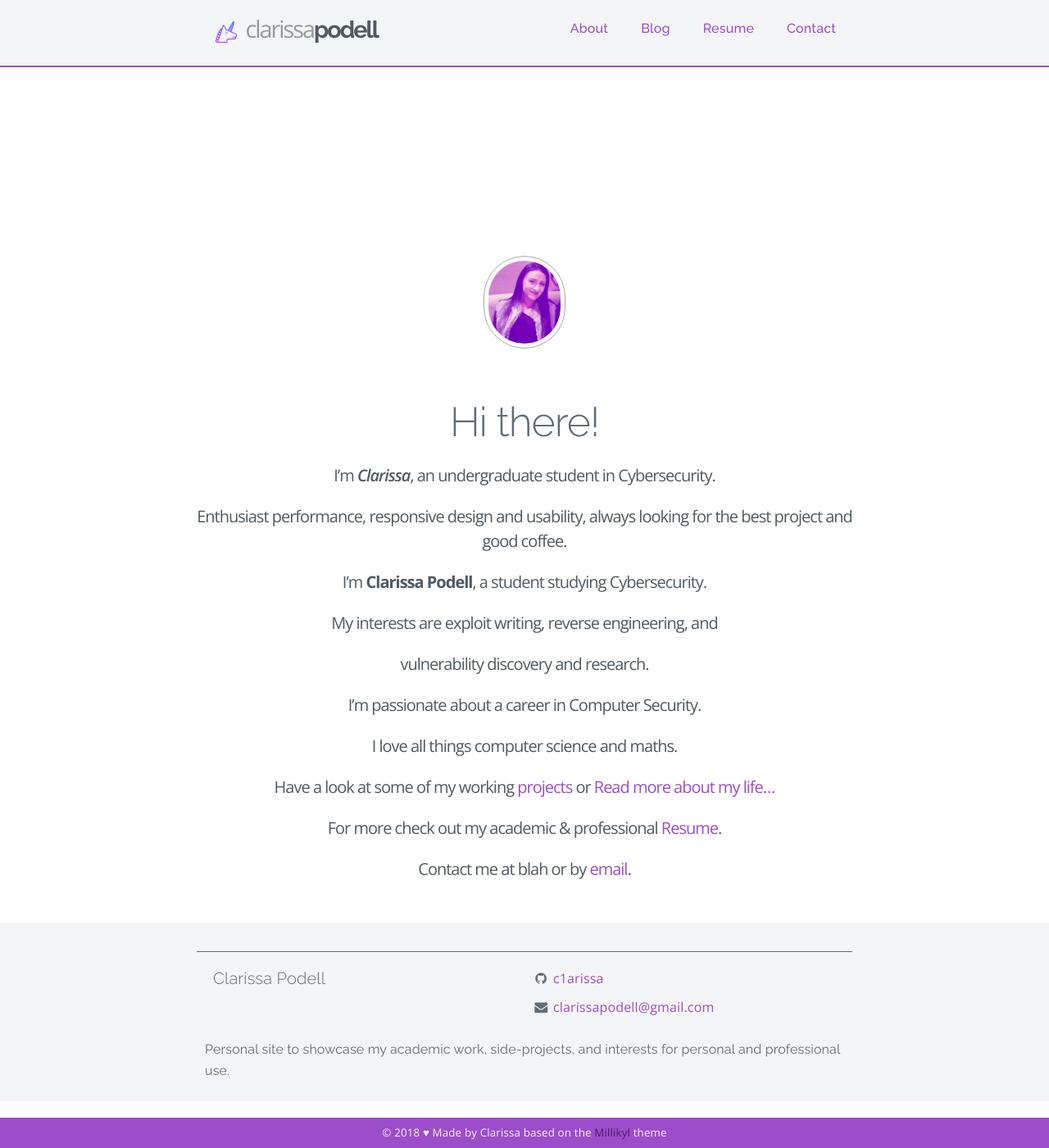
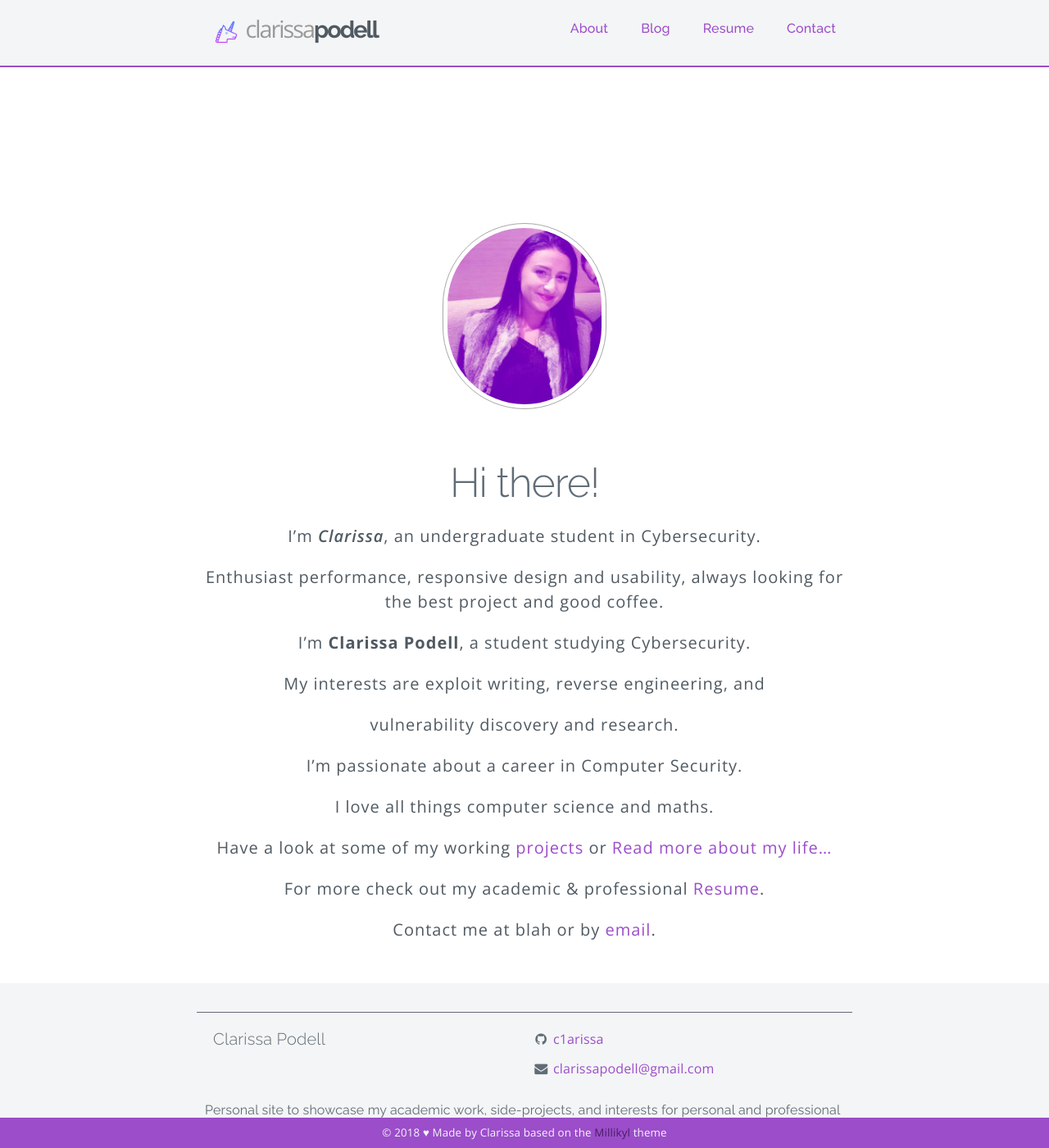
Before and after one commit to c1arissa/c1arissa.github.io, a Jekyll site: the page built from index.md, in a window 1280 px wide and 1400 px high. Shown: the whole window at 82% size. Built offline with Jekyll 4.4.1, drawn with Linux system fonts in a browser that asks for light colours; nearby versions of some CDN libraries; a style sheet for code colours, icons or effects is not loaded.

Commit message:
Update main.scss

```diff
--- a/css/main.scss
+++ b/css/main.scss
@@ -145,7 +145,7 @@ body {
 }
 
 .avatar {
-  padding-top: 20%;
+  padding-top: 15%;
   padding-bottom: 5%;
 }
 
@@ -175,7 +175,6 @@ body {
 .site-footer {
 
 	padding-top: 35px;
-	// padding: 25px;
 	margin: 50px auto 100px;
 	font-family: 'Raleway', 'Source Sans Pro', sans-serif;
 	background-color: $color-tertiary;
@@ -281,7 +280,7 @@ hr {
 	border-radius:50%;
 	vertical-align:middle;
 	//max-width: 100%;
-	width: 100px;
+	width: 200px;
 	//height: 150px;
 	-webkit-border-radius: 100px;
 	-moz-border-radius: 100px;
@@ -323,6 +322,7 @@ hr {
 		font-family: 'Open Sans', 'Source Sans Pro', sans-serif;
 		font-weight:400;
 		line-height:1.5;
+		letter-spacing: 0.1rem;
 		color:#505a62;
 		margin-top:20px;
 		margin-bottom:10px;
```
